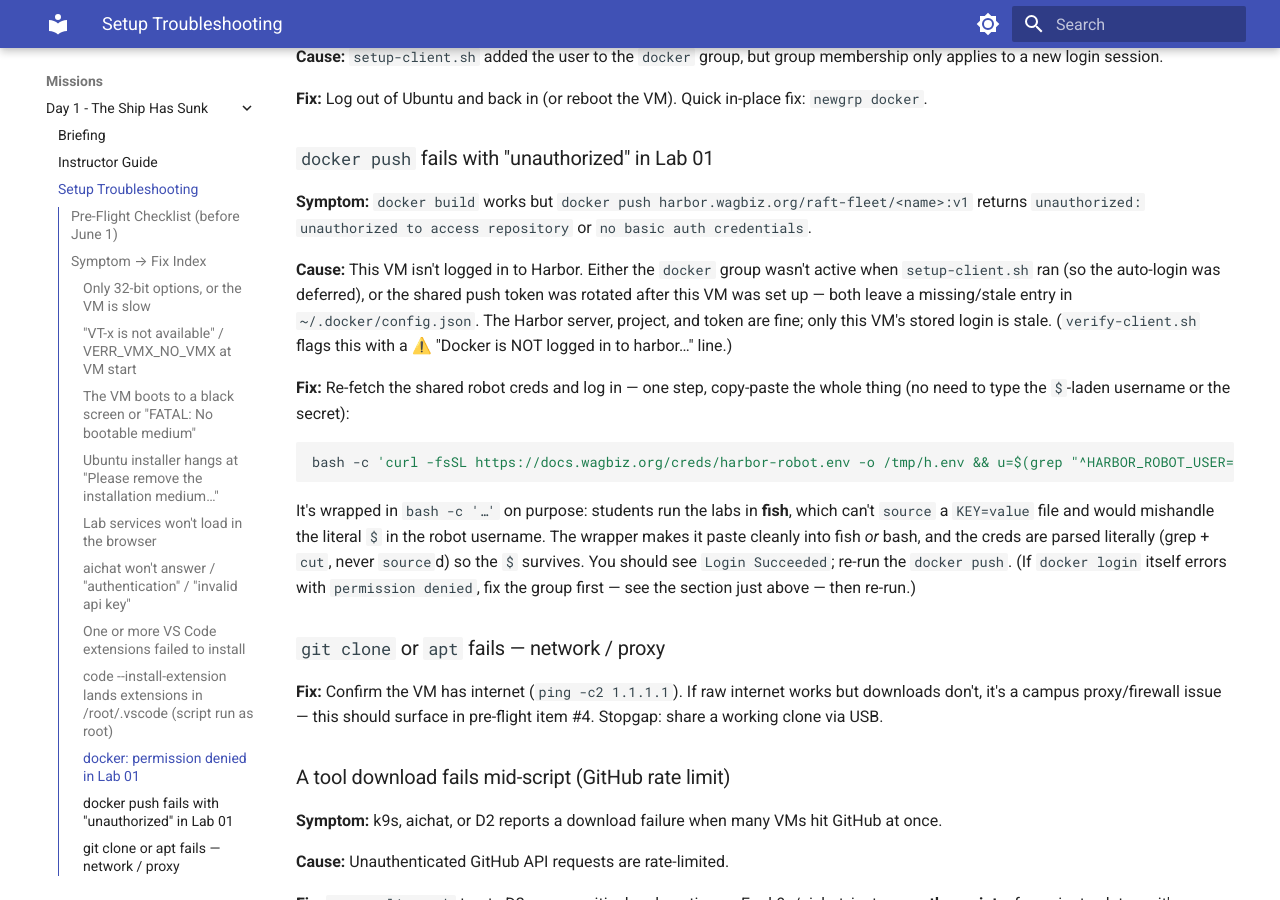
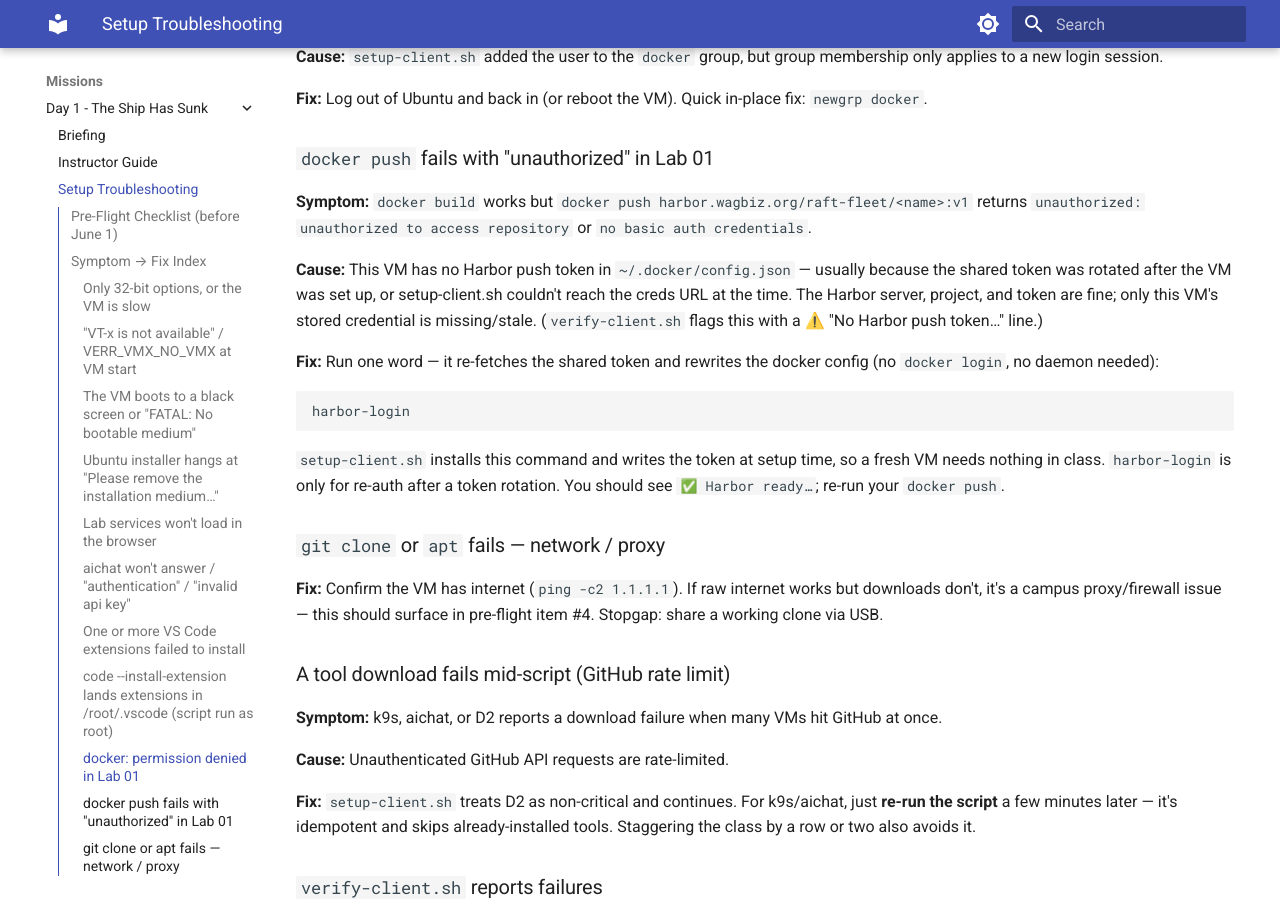
Before and after one commit to ColumbusStateWorkforceInnovation/NITIC-seminar, an MkDocs documentation site: the page built from docs/missions/day-01/setup-troubleshooting.md, in a window 1280 px wide and 900 px high, scrolled down 2949 px. Built offline with MkDocs 1.6.1 and Material for MkDocs 9.7.7, drawn with Linux system fonts in a browser that asks for light colours.

Commit message:
fix(harbor): write push token directly to docker config + one-word harbor-login
Students should never run a re-login one-liner. Root problem with `docker login`
at setup time: it needs the daemon reachable AND the freshly-added 'docker' group
active in that same shell (it isn't on a first run), so the login silently
deferred and the push later 401'd.

A docker login is just a base64 "user:secret" under .auths[host] in
~/.docker/config.json. So setup-client.sh now writes that entry directly — no
daemon, no group, no `docker` binary — and the push just works once the student
logs back in, with zero manual steps. Verified live: the written base64 auth is
accepted by Harbor's token endpoint for push,pull on raft-fleet/*.

For the rare re-auth (token rotated), setup installs a standalone `harbor-login`
command (re-fetches the shared token, rewrites the config) — one word, no
'$'-laden paste, runs the same from fish or bash. verify-client.sh and
setup-troubleshooting.md now point at `harbor-login` instead of the 2-liner.

Co-Authored-By: Claude Opus 4.8 <noreply@anthropic.com>

````diff
--- a/docs/missions/day-01/setup-troubleshooting.md
+++ b/docs/missions/day-01/setup-troubleshooting.md
@@ -104,15 +104,15 @@ bash scripts/setup-client.sh
 
 **Symptom:** `docker build` works but `docker push harbor.wagbiz.org/raft-fleet/<name>:v1` returns `unauthorized: unauthorized to access repository` or `no basic auth credentials`.
 
-**Cause:** This VM isn't logged in to Harbor. Either the `docker` group wasn't active when `setup-client.sh` ran (so the auto-login was deferred), or the shared push token was rotated after this VM was set up — both leave a missing/stale entry in `~/.docker/config.json`. The Harbor server, project, and token are fine; only this VM's stored login is stale. (`verify-client.sh` flags this with a ⚠️ "Docker is NOT logged in to harbor…" line.)
+**Cause:** This VM has no Harbor push token in `~/.docker/config.json` — usually because the shared token was rotated after the VM was set up, or setup-client.sh couldn't reach the creds URL at the time. The Harbor server, project, and token are fine; only this VM's stored credential is missing/stale. (`verify-client.sh` flags this with a ⚠️ "No Harbor push token…" line.)
 
-**Fix:** Re-fetch the shared robot creds and log in — one step, copy-paste the whole thing (no need to type the `$`-laden username or the secret):
+**Fix:** Run one word — it re-fetches the shared token and rewrites the docker config (no `docker login`, no daemon needed):
 
 ```bash
-bash -c 'curl -fsSL https://docs.wagbiz.org/creds/harbor-robot.env -o /tmp/h.env && u=$(grep "^HARBOR_ROBOT_USER=" /tmp/h.env | cut -d= -f2-) && s=$(grep "^HARBOR_ROBOT_SECRET=" /tmp/h.env | cut -d= -f2-) && printf %s "$s" | docker login harbor.wagbiz.org -u "$u" --password-stdin'
+harbor-login
 ```
 
-It's wrapped in `bash -c '…'` on purpose: students run the labs in **fish**, which can't `source` a `KEY=value` file and would mishandle the literal `$` in the robot username. The wrapper makes it paste cleanly into fish *or* bash, and the creds are parsed literally (grep + `cut`, never `source`d) so the `$` survives. You should see `Login Succeeded`; re-run the `docker push`. (If `docker login` itself errors with `permission denied`, fix the group first — see the section just above — then re-run.)
+`setup-client.sh` installs this command and writes the token at setup time, so a fresh VM needs nothing in class. `harbor-login` is only for re-auth after a token rotation. You should see `✅ Harbor ready…`; re-run your `docker push`.
 
 ### `git clone` or `apt` fails — network / proxy
 
````
Also changed, not shown: 2 other files.
